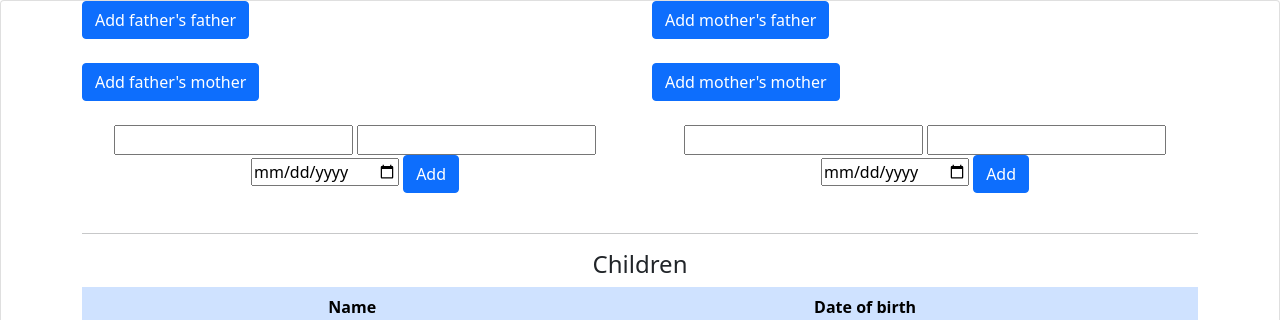
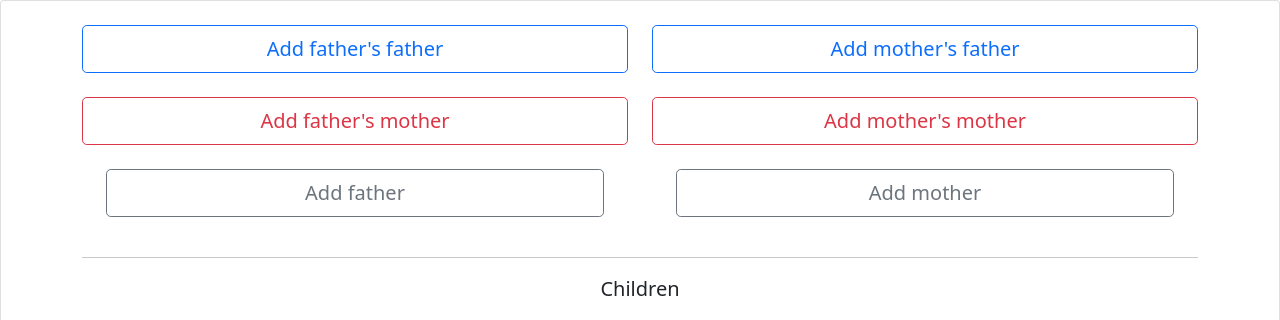
Before and after one commit to historyman1973/genealogy, a Flask app: page / in a window 1280 px wide. Shown: the part 56-376 px from the top of the page. Run offline with Flask 2, Linux system fonts and the light colour scheme; data that the repository does not hold is empty; parts of the project's set-up code (start-up, migrations or seed data) failed here and were passed over; some libraries are stand-ins or nearby versions.

Commit message:
Restyled landing page.

```diff
--- a/genealogy/individual/templates/home.html
+++ b/genealogy/individual/templates/home.html
@@ -6,15 +6,16 @@
             <!--        <div class="card-body">-->
             <form method="POST" class="col-md-12">
                 {{form.hidden_tag()}}
+                <br>
                 <div class="container">
                     <div class="row">
                         <div class="col-6 d-flex">
                             {% if patgrandfather %}
-                            <button type="button" class="btn btn-primary col-2 btn-lg" name="patgrandfatheredit">Edit</button>
+                            <button type="button" class="btn btn-primary col-2 btn-lg" value="{{ patgrandfather.id }}" name="patgrandfatheredit" data-bs-toggle="modal" data-bs-target="#addmatGrandfather">Edit</button>
                             <button type="button" class="btn btn-outline-primary col-10 btn-lg" name="patgrandfatherfocus">{{ patgrandfather.fullname }} ({{ moment(patgrandfather.dob).format('YYYY') }} - )</button>
                             {% else %}
                             <!-- Button trigger modal -->
-                            <button type="button" class="btn btn-primary" data-bs-toggle="modal" data-bs-target="#addpatGrandfather">
+                            <button type="button" class="btn btn-outline-primary col-12 btn-lg" data-bs-toggle="modal" data-bs-target="#addpatGrandfather">
                                 Add father's father
                             </button>
                             <!-- Modal -->
@@ -44,10 +45,10 @@
                         <div class="col-6 d-flex">
                             {% if matgrandfather %}
                             <button type="button" class="btn btn-outline-primary col-10 btn-lg" name="matgrandfatherfocus">{{ matgrandfather.fullname }} ({{ moment(matgrandfather.dob).format('YYYY') }} - )</button>
-                            <button type="button" class="btn btn-primary col-2 btn-lg" name="matgrandfatheredit">Edit</button>
+                            <button type="button" class="btn btn-primary col-2 btn-lg" value="{{ matgrandfather.id }}" name="matgrandfatheredit">Edit</button>
                             {% else %}
                             <!-- Button trigger modal -->
-                            <button type="button" class="btn btn-primary" data-bs-toggle="modal" data-bs-target="#addmatGrandfather">
+                            <button type="button" class="btn btn-outline-primary col-12 btn-lg" data-bs-toggle="modal" data-bs-target="#addmatGrandfather">
                                 Add mother's father
                             </button>
 
@@ -80,11 +81,11 @@
                     <div class="row">
                         <div class="col d-flex">
                             {% if patgrandmother %}
-                            <button type="button" class="btn btn-danger col-2 btn-lg" name="patgrandmotheredit">Edit</button>
+                            <button type="button" class="btn btn-danger col-2 btn-lg" value="{{ patgrandmother.id }}" name="patgrandmotheredit">Edit</button>
                             <button type="button" class="btn btn-outline-danger col-10 btn-lg" name="patgrandmotherfocus">{{ patgrandmother.fullname }} ({{ moment(patgrandmother.dob).format('YYYY') }} - )</button>
                             {% else %}
                             <!-- Button trigger modal -->
-                            <button type="button" class="btn btn-primary" data-bs-toggle="modal" data-bs-target="#addpatGrandmother">
+                            <button type="button" class="btn btn-outline-danger col-12 btn-lg" data-bs-toggle="modal" data-bs-target="#addpatGrandmother">
                                 Add father's mother
                             </button>
 
@@ -115,10 +116,10 @@
                         <div class="col d-flex">
                             {% if matgrandmother %}
                             <button type="button" class="btn btn-outline-danger col-10 btn-lg" name="matgrandmotherfocus">{{ matgrandmother.fullname }} ({{ moment(matgrandmother.dob).format('YYYY') }} - )</button>
-                            <button type="button" class="btn btn-danger col-2 btn-lg" name="matgrandmotheredit">Edit</button>
+                            <button type="button" class="btn btn-danger col-2 btn-lg" value="{{ matgrandmother.id }}" name="matgrandmotheredit">Edit</button>
                             {% else %}
                             <!-- Button trigger modal -->
-                            <button type="button" class="btn btn-primary" data-bs-toggle="modal" data-bs-target="#addmatGrandmother">
+                            <button type="button" class="btn btn-outline-danger col-12 btn-lg" data-bs-toggle="modal" data-bs-target="#addmatGrandmother">
                                 Add mother's mother
                             </button>
 
@@ -152,24 +153,70 @@
                         <div class="col">
                             <div class="container">
                                 {% if father %}
-                                <h3 class="text-center">{{ father.fullname }} ({{ moment(father.dob).format('YYYY') }} - )</h3>
+                                <p class="display-6">{{ father.fullname }} ({{ moment(father.dob).format('YYYY') }} - )</p>
                                 {% else %}
+                                <!-- Button trigger modal -->
+                                <button type="button" class="btn btn-outline-secondary col-12 btn-lg" data-bs-toggle="modal" data-bs-target="#addfather">
+                                    Add father
+                                </button>
+
+                                <!-- Modal -->
+                                <div class="modal fade" id="addfather" tabindex="-1" aria-labelledby="addfatherLabel" aria-hidden="true">
+                                    <div class="modal-dialog">
+                                        <div class="modal-content">
+                                            <div class="modal-header">
+                                                <h5 class="modal-title" id="addfatherLabel">Add father</h5>
+                                                <button type="button" class="btn-close" data-bs-dismiss="modal" aria-label="Close"></button>
+                                            </div>
+                                            <div class="modal-body">
+                                                <div class="input-group">
                                                     {{ form.father_forenames() }}
                                                     {{ form.father_surname() }}
-                                {{ form.father_dob }}
+                                                    {{ form.father_dob() }}
+                                                </div>
+                                            </div>
+                                            <div class="modal-footer">
+                                                <button type="button" class="btn btn-secondary" data-bs-dismiss="modal">Close</button>
                                                 <input type="submit" class="btn btn-primary" value="Add" name="addfather"/>
+                                            </div>
+                                        </div>
+                                    </div>
+                                </div>
                                 {% endif %}
                             </div>
                         </div>
                         <div class="col">
                             <div class="container">
                                 {% if mother %}
-                                <h3 class="text-center">{{ mother.fullname }} ({{ moment(mother.dob).format('YYYY') }} - )</h3>
+                                <p class="display-6">{{ mother.fullname }} ({{ moment(mother.dob).format('YYYY') }} - )</p>
                                 {% else %}
+                                 <!-- Button trigger modal -->
+                                <button type="button" class="btn btn-outline-secondary col-12 btn-lg" data-bs-toggle="modal" data-bs-target="#addmother">
+                                    Add mother
+                                </button>
+
+                                <!-- Modal -->
+                                <div class="modal fade" id="addmother" tabindex="-1" aria-labelledby="addmotherLabel" aria-hidden="true">
+                                    <div class="modal-dialog">
+                                        <div class="modal-content">
+                                            <div class="modal-header">
+                                                <h5 class="modal-title" id="addmotherLabel">Add mother</h5>
+                                                <button type="button" class="btn-close" data-bs-dismiss="modal" aria-label="Close"></button>
+                                            </div>
+                                            <div class="modal-body">
+                                                <div class="input-group">
                                                     {{ form.mother_forenames() }}
                                                     {{ form.mother_surname() }}
-                                {{ form.mother_dob }}
+                                                    {{ form.mother_dob() }}
+                                                </div>
+                                            </div>
+                                            <div class="modal-footer">
+                                                <button type="button" class="btn btn-secondary" data-bs-dismiss="modal">Close</button>
                                                 <input type="submit" class="btn btn-primary" value="Add" name="addmother"/>
+                                            </div>
+                                        </div>
+                                    </div>
+                                </div>
                                 {% endif %}
                             </div>
                         </div>
@@ -178,7 +225,7 @@
                     <hr />
                     <div class="row">
                         <div class="col-12">
-                            <h4>Children</h4>
+                            <p class="lead">Children</p>
                         </div>
                     </div>
                     <table class="table">
```
Lines whose indentation alone changed are shown as unchanged.
